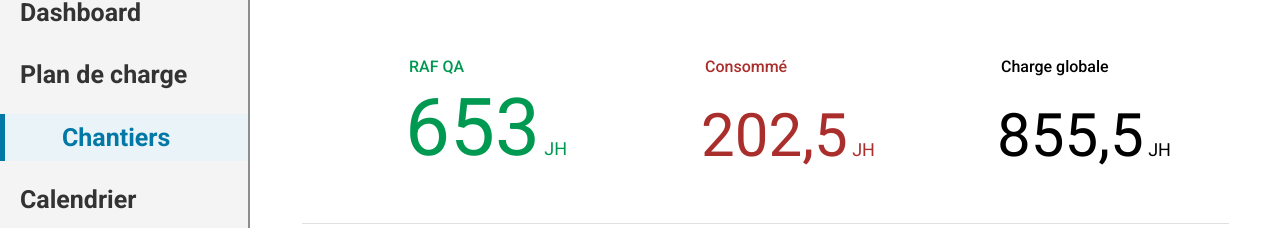
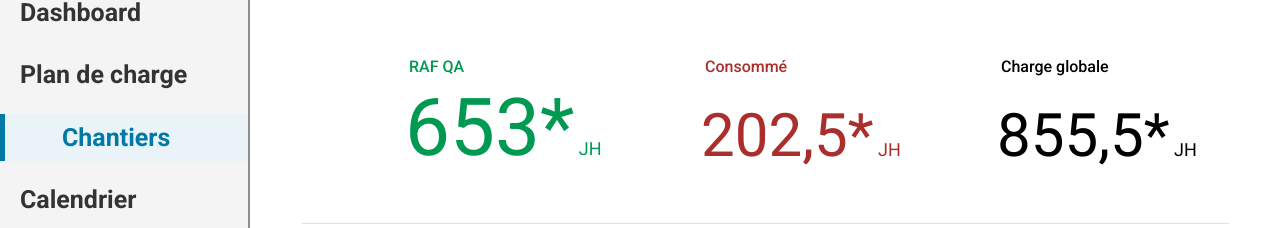
Before and after one commit to LucasL999/qa-plancharge-frontend, a React (Create React App) app: page /chantier in a window 1280 px wide. Shown: the part 178-406 px from the top of the page. Built offline with nearby package versions, Linux system fonts and the light colour scheme; no server answers; sample sign-in values are in the browser's storage; some icons are missing.

Commit message:
details add

```diff
--- a/src/pages/chantier.js
+++ b/src/pages/chantier.js
@@ -52,7 +52,7 @@ export default function Chantier() {
           <Grid item xs={12} md={4}>
             <Card6
               title="RAF QA"
-              value="653"
+              value="653*"
               icon={<ErrorOutlineIcon sx={{ color: "#009951", fontSize: 35, fontWeight: "bold" }} />}
               unit="JH"
               color="#009951"
@@ -61,7 +61,7 @@ export default function Chantier() {
           <Grid item xs={12} md={4}>
             <Card5
               title="Consommé"
-              value="202,5"
+              value="202,5*"
               icon={<CheckCircleOutlineIcon sx={{ color: "#C00F0C", fontSize: 35 }} />}
               unit="JH"
               color="#9d0e0bdd"
@@ -70,7 +70,7 @@ export default function Chantier() {
           <Grid item xs={12} md={4}>
             <Card5
               title="Charge globale"
-              value="855,5"
+              value="855,5*"
               icon={<EqualizerIcon sx={{ color: "black", fontSize: 35 }} />}
               unit="JH"
               color="black"
```
